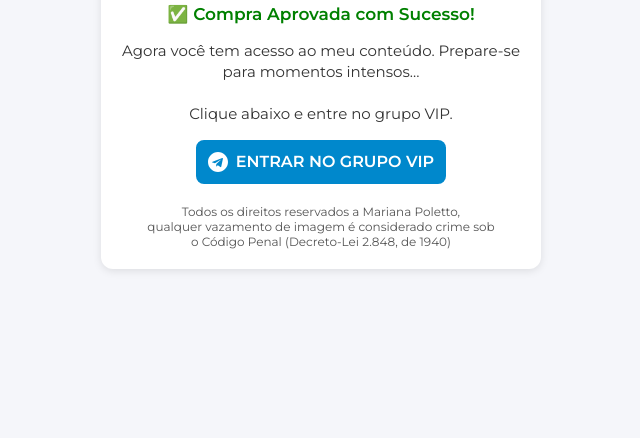
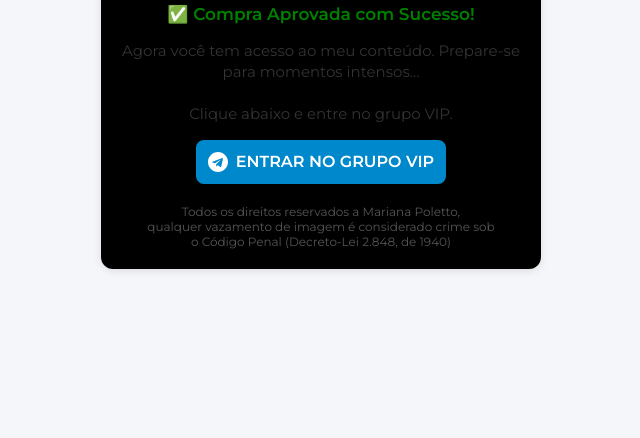
Before and after one commit to marcianokaue4-sudo/Privacy-, a website: page compra-aprovada/index.html in a window 1280 px wide. Shown: the part 362-800 px from the top of the page, without its empty margins (319-959 px from the left). Drawn offline with Linux system fonts and the light colour scheme.

Commit message:
atualizar cor

```diff
--- a/compra-aprovada/index.html
+++ b/compra-aprovada/index.html
@@ -35,7 +35,7 @@
       flex-direction: column; min-height: 100vh;
     }
     .wrapper {
-      background: #fff; width: 100%; max-width: 400px;
+      background: #000000; width: 100%; max-width: 400px;
       padding: 20px; box-shadow: 0 2px 8px rgba(0,0,0,0.1);
       border-radius: 12px; text-align: center; margin: 20px;
     }
```
